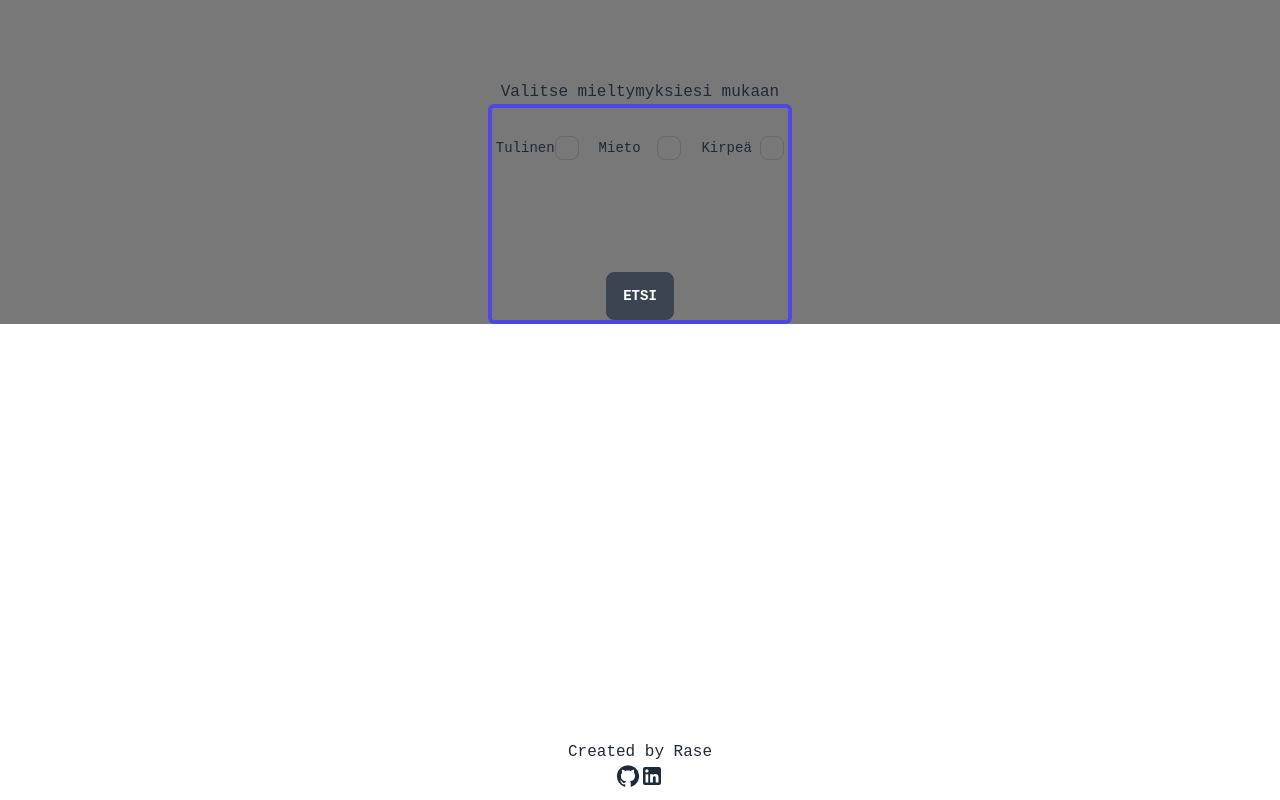
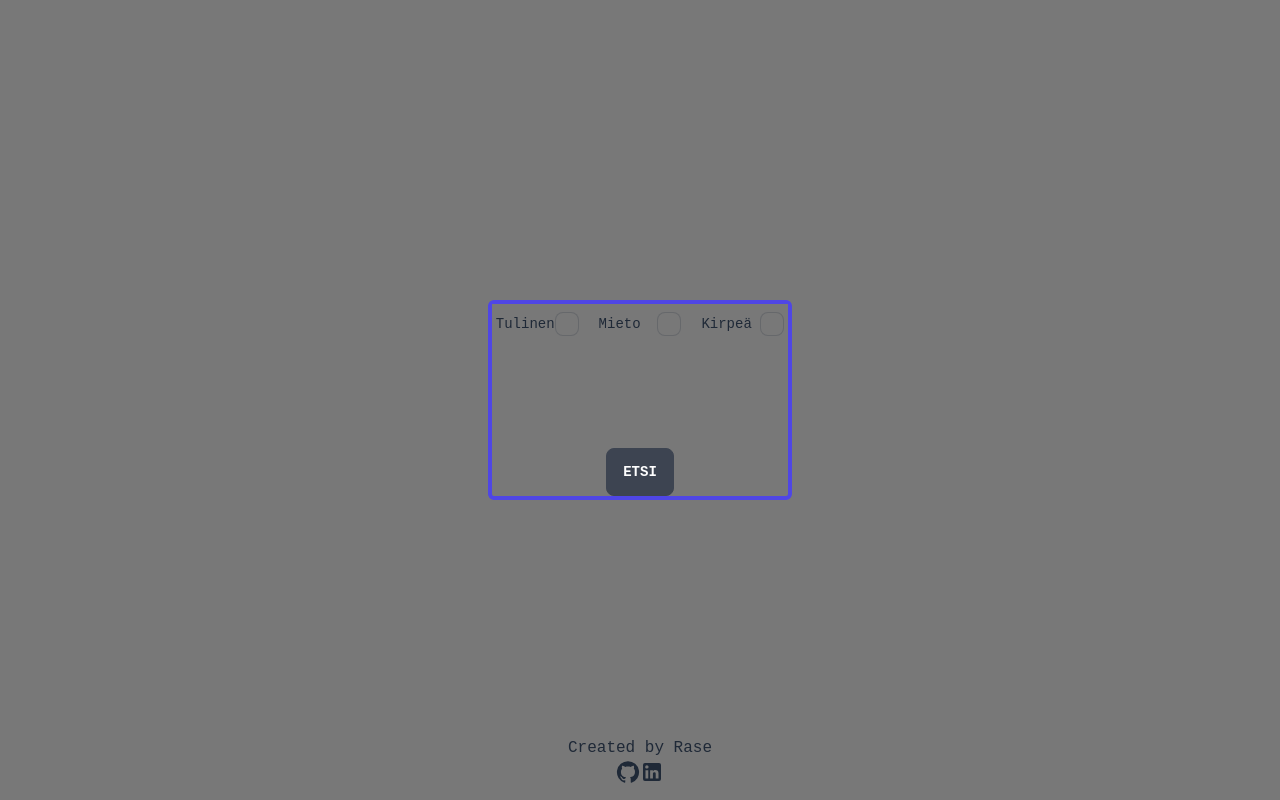
Before and after one commit to 52617365/varaapoyta, a Next.js app: page / in a window 1280 px wide. Built offline with nearby package versions, Linux system fonts and the light colour scheme.

Commit message:
fixed white bar from page, problem was that the site was not occupying full height.

```diff
--- a/components/Form.tsx
+++ b/components/Form.tsx
@@ -14,37 +14,36 @@ function Form() {
         });
     };
     const {tulinen, mieto, kirpea} = state;
-
     const [buttonLoading, setButtonLoading] = React.useState(false);
 
     function setButton() {
         setButtonLoading(true)
     }
-    console.log(`tulinen: ${tulinen}`)
-    console.log(`mieto: ${mieto}`)
-    console.log(`Kirpea: ${kirpea}`)
+
     return (
-        <div className={"flex flex-col justify-center items-center pt-20"}>
-            <h1>Valitse mieltymyksiesi mukaan</h1>
-            <div className={"text-center pt-5 border-4 rounded-md border-indigo-600 "}>
+        <div className={"flex flex-col justify-center items-center h-full inset-x-0 top-0"}>
+            <div className={"text-center border-4 rounded-md border-indigo-600 "}>
                 <div
-                    className="w-100 grid gap-3 grid-cols-3 grid-rows-3">
+                    className="grid gap-3 grid-cols-3 grid-rows-3">
                     <div className={"form-control"}>
                         <label className="label cursor-pointer">
                             <span className="label-text">Tulinen</span>
-                            <input type="checkbox" defaultChecked={tulinen} onChange={handleChange} name={"tulinen"} className="checkbox"/>
+                            <input type="checkbox" defaultChecked={tulinen} onChange={handleChange} name={"tulinen"}
+                                   className="checkbox"/>
                         </label>
                     </div>
                     <div className={"form-control"}>
                         <label className="label cursor-pointer">
                             <span className="label-text">Mieto</span>
-                            <input type="checkbox" defaultChecked={mieto} onChange={handleChange} name={"mieto"} className="checkbox"/>
+                            <input type="checkbox" defaultChecked={mieto} onChange={handleChange} name={"mieto"}
+                                   className="checkbox"/>
                         </label>
                     </div>
                     <div className={"form-control"}>
                         <label className="label cursor-pointer">
                             <span className="label-text">Kirpeä</span>
-                            <input type="checkbox" defaultChecked={kirpea} onChange={handleChange} name={"kirpea"} className="checkbox"/>
+                            <input type="checkbox" defaultChecked={kirpea} onChange={handleChange} name={"kirpea"}
+                                   className="checkbox"/>
                         </label>
                     </div>
                 </div>
--- a/components/SiteFooter.tsx
+++ b/components/SiteFooter.tsx
@@ -4,7 +4,7 @@ import LinkedInIcon from '@mui/icons-material/LinkedIn';
 
 function SiteFooter() {
     return (
-        <div className={"fixed left-0 bottom-3 w-full text-center"}>
+        <div className={"fixed left-0 right-0 text-center bottom-4"}>
             <p>Created by Rase</p>
             <Link href="https://github.com/52617365">
                 <GitHubIcon/>
--- a/components/SiteHead.tsx
+++ b/components/SiteHead.tsx
@@ -8,4 +8,5 @@ function SiteHead() {
         </Head>
     )
 }
+
 export default SiteHead;
--- a/package.json
+++ b/package.json
@@ -15,8 +15,9 @@
     "@mui/material": "^5.8.5",
     "daisyui": "^2.17.0",
     "next": "12.1.6",
-    "react": "18.2.0",
-    "react-dom": "18.2.0"
+    "react": "^18.2.0",
+    "react-dom": "18.2.0",
+    "react-spring": "^9.4.5"
   },
   "devDependencies": {
     "@types/node": "18.0.0",
--- a/styles/globals.css
+++ b/styles/globals.css
@@ -1,16 +1,12 @@
 @tailwind base;
 @tailwind components;
 @tailwind utilities;
-
-body {
-  background-color: #787878;
-}
 
 html,
 body {
   padding: 0;
   margin: 0;
-  font-family: monospace, "Courier New"
+  font-family: monospace, "Courier New";
 }
 
 a {
@@ -18,6 +14,16 @@ a {
   text-decoration: none;
 }
 
+#__next {
+  background-color: #787878;
+  position: absolute;
+  top: 0;
+  bottom: 0;
+  left: 0;
+  right: 0;
+}
+
 * {
   box-sizing: border-box;
+  background-color: #787878;
 }
```
Also changed, not shown: 1 other file (tests, documents, lock files or other folders).
